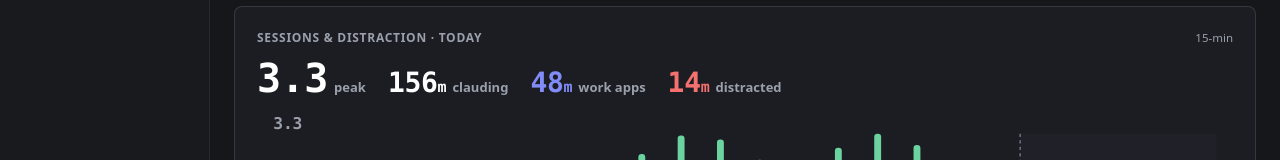
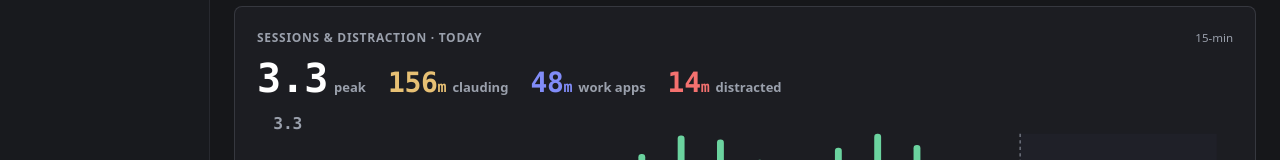
Before and after one commit to algebananazzzzz/nubenube, a React (Vite) app: page / in a window 1280 px wide. Both pictures are taken after a click on the button "View insights". Shown: the part 366-526 px from the top of the page. Built offline with nearby package versions, Linux system fonts and the light colour scheme.

Commit message:
feat(insights): color the clauding stat gold to match the session bars
Change-Id: Id954f49ad93693be0e5583b81081880cc3448239

```diff
--- a/src/pages/Insights.tsx
+++ b/src/pages/Insights.tsx
@@ -189,7 +189,7 @@ function SessionsCard({ insights, range, dark }: { insights: InsightsData; range
           <span style={{ fontSize: 13, color: 'var(--faint)', fontWeight: 600 }}>peak</span>
         </div>
         <div style={{ display: 'flex', alignItems: 'baseline', gap: 6 }}>
-          <span className="nn-num" style={{ fontSize: 28, fontWeight: 700, color: 'var(--ink)', lineHeight: 0.9 }}>{claudingN}<span style={{ fontSize: 15 }}>{claudingU}</span></span>
+          <span className="nn-num" style={{ fontSize: 28, fontWeight: 700, color: hueSwatch(40, dark), lineHeight: 0.9 }}>{claudingN}<span style={{ fontSize: 15 }}>{claudingU}</span></span>
           <span style={{ fontSize: 13, color: 'var(--faint)', fontWeight: 600 }}>clauding</span>
         </div>
         <div style={{ display: 'flex', alignItems: 'baseline', gap: 6 }}>
```
